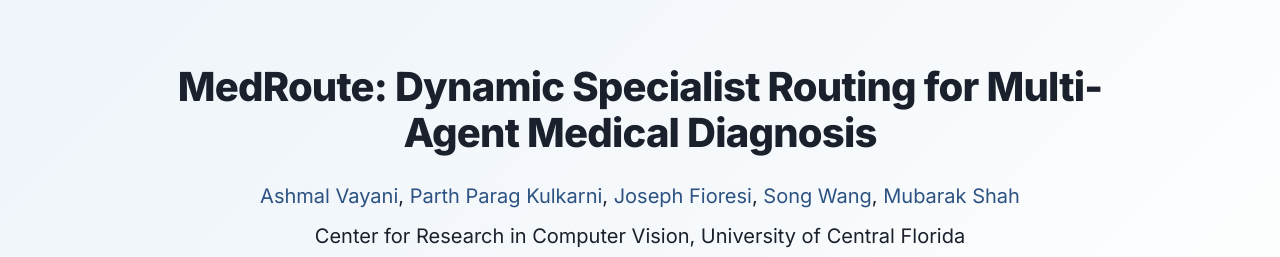
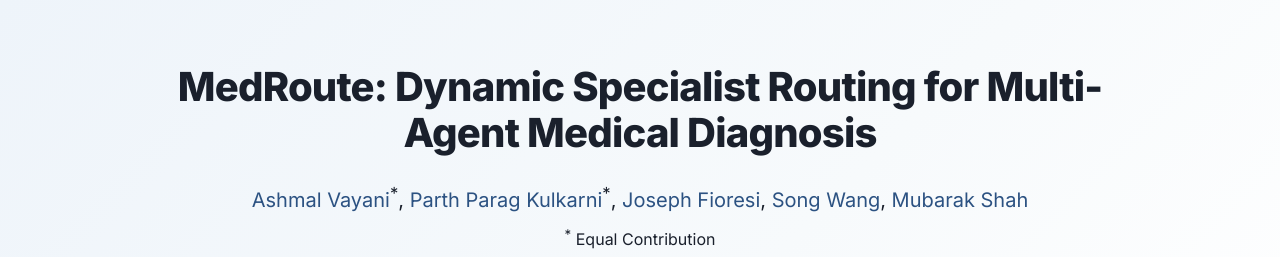
Before and after one commit to ashmalvayani/MedRoute, a plain HTML site: page index.html in a window 1280 px wide. Shown: the top 257 px of the page. Drawn offline with Linux system fonts and the light colour scheme; some icons are missing.

Commit message:
Mark Ashmal Vayani and Parth Parag Kulkarni as equal contributors

```diff
--- a/index.html
+++ b/index.html
@@ -33,11 +33,15 @@
           <h1 class="title is-2 publication-title">MedRoute: Dynamic Specialist Routing for Multi-Agent Medical Diagnosis</h1>
 
           <div class="is-size-5 publication-authors">
-            <span class="author-block"><a href="https://scholar.google.com/citations?user=K4KF1SwAAAAJ&hl=en&oi=ao">Ashmal Vayani</a>,</span>
-            <span class="author-block"><a href="https://scholar.google.com/citations?user=OHC7c90AAAAJ&hl=en">Parth Parag Kulkarni</a>,</span>
+            <span class="author-block"><a href="https://scholar.google.com/citations?user=K4KF1SwAAAAJ&hl=en&oi=ao">Ashmal Vayani</a><sup>*</sup>,</span>
+            <span class="author-block"><a href="https://scholar.google.com/citations?user=OHC7c90AAAAJ&hl=en">Parth Parag Kulkarni</a><sup>*</sup>,</span>
             <span class="author-block"><a href="#">Joseph Fioresi</a>,</span>
             <span class="author-block"><a href="#">Song Wang</a>,</span>
             <span class="author-block"><a href="https://scholar.google.com/citations?user=p8gsO3gAAAAJ&hl=en&oi=ao">Mubarak Shah</a></span>
+          </div>
+
+          <div class="is-size-6 publication-authors" style="margin-top: 4px;">
+            <span class="author-block"><sup>*</sup> Equal Contribution</span>
           </div>
 
           <div class="is-size-5 publication-authors" style="margin-top: 6px;">
```
